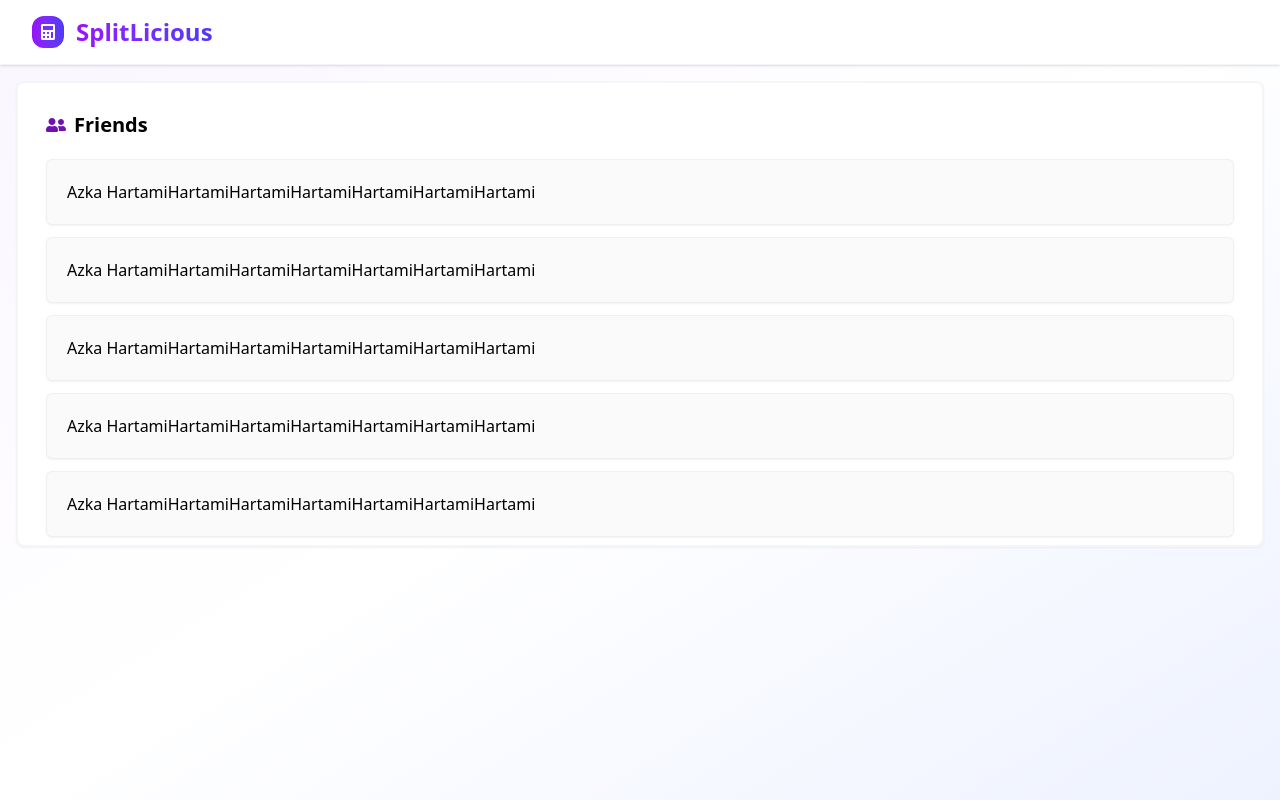
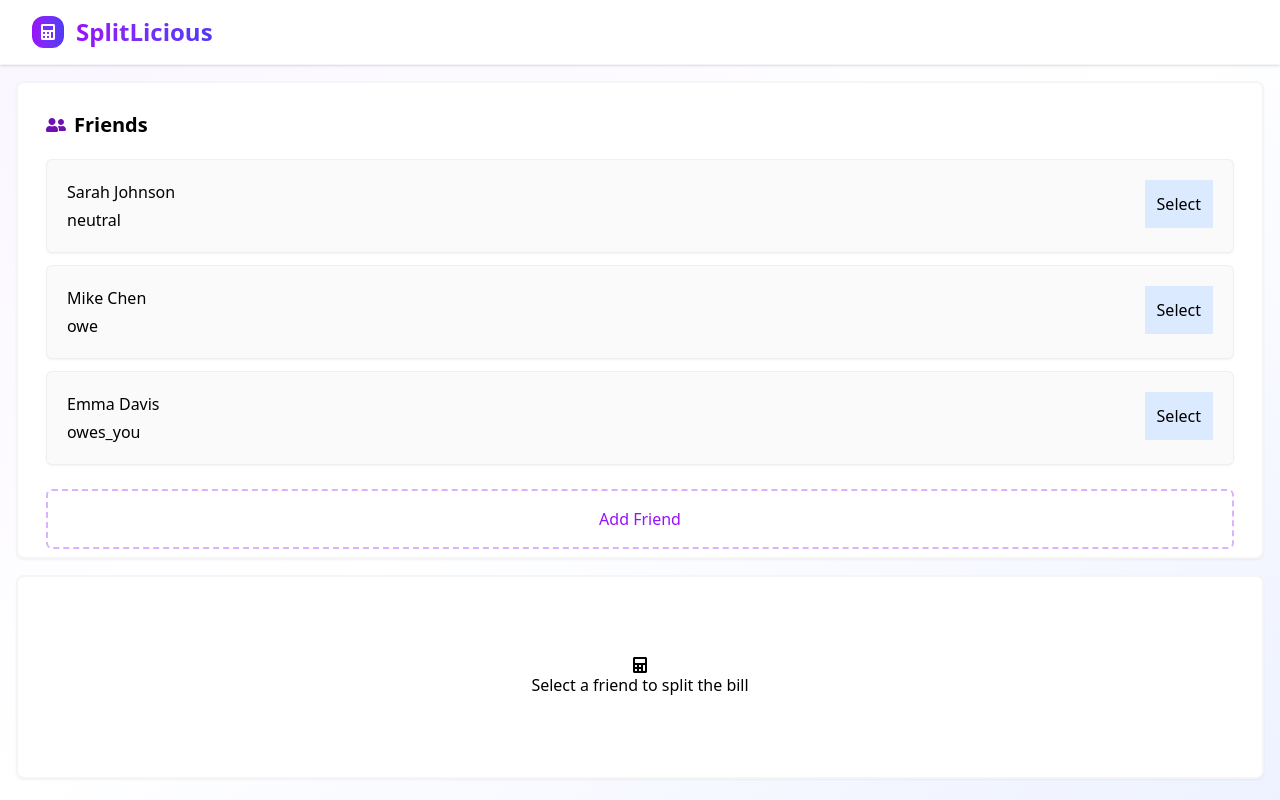
Before and after one commit to RezaPahlevi1/splitlicious, a React (Vite) app: page / in a window 1280 px wide. Built offline with nearby package versions, Linux system fonts and the light colour scheme.

Commit message:
feat: adding button event on add friend

```diff
--- a/src/App.jsx
+++ b/src/App.jsx
@@ -1,43 +1,65 @@
 import { useState } from "react";
 import "./App.css";
 import { Navbar } from "./components/Navbar";
-import { FaUserFriends } from "react-icons/fa";
+import { FriendList } from "./components/FriendList";
+import { FaCalculator } from "react-icons/fa";
 
 function App() {
+  const listTeman = [
+    {
+      id: 1,
+      name: "Sarah Johnson",
+      avatar:
+        "https://images.unsplash.com/photo-1494790108755-2616b612b786?w=150&h=150&fit=crop&crop=face",
+      balance: 0,
+      status: "neutral",
+    },
+    {
+      id: 2,
+      name: "Mike Chen",
+      avatar:
+        "https://images.unsplash.com/photo-1507003211169-0a1dd7228f2d?w=150&h=150&fit=crop&crop=face",
+      balance: -25.5,
+      status: "owe",
+    },
+    {
+      id: 3,
+      name: "Emma Davis",
+      avatar:
+        "https://images.unsplash.com/photo-1438761681033-6461ffad8d80?w=150&h=150&fit=crop&crop=face",
+      balance: 15.75,
+      status: "owes_you",
+    },
+  ];
+
+  const [friendActive, setFriendActive] = useState(false);
+
   return (
     <>
       <div className="min-h-screen bg-gradient-to-br from-purple-50 via-white to-indigo-50">
         <Navbar />
-        <FriendList />
+        <FriendList
+          friendActive={friendActive}
+          onFriendActive={setFriendActive}
+          listTeman={listTeman}
+        />
+        {!friendActive ? <StaticContainer /> : <AddFriendContainer />}
       </div>
     </>
   );
 }
 
-function FriendList() {
+function StaticContainer({ children }) {
   return (
-    <div className="max-w-screen border-2 border-gray-400/10 p-2 m-4 rounded-lg bg-white shadow-xs">
-      <div className="flex flex-row items-center">
-        <FaUserFriends className="text-xl ml-5 text-purple-800" />
-        <h1 className="p-5 pl-2 font-semibold text-xl">Friends</h1>
-      </div>
-      <div className="flex flex-col gap-3">
-        <Friend />
-        <Friend />
-        <Friend />
-        <Friend />
-        <Friend />
-      </div>
+    <div className="max-w-screen border-2 items-center py-20 mb-5 flex flex-col border-gray-400/10 p-2 m-4 rounded-lg bg-white shadow-xs">
+      <FaCalculator />
+      <p>Select a friend to split the bill</p>
     </div>
   );
 }
 
-function Friend() {
-  return (
-    <div className="p-5 rounded-md mx-5 bg-gray-400/5 shadow-xs border border-gray-300/30">
-      Azka HartamiHartamiHartamiHartamiHartamiHartamiHartami
-    </div>
-  );
+function AddFriendContainer() {
+  return <div>Add Friend Container</div>;
 }
 
 export default App;
--- /dev/null
+++ b/src/components/Friend.jsx
@@ -0,0 +1,13 @@
+export function Friend({ list }) {
+  return (
+    <div className="p-5 rounded-md flex flex-row mx-5 justify-between bg-gray-400/5 shadow-xs border border-gray-300/30">
+      <div className="flex flex-col gap-1">
+        <h1>{list.name}</h1>
+        <h1>{list.status}</h1>
+      </div>
+      <div>
+        <button className="p-3 bg-blue-100 cursor-pointer">Select</button>
+      </div>
+    </div>
+  );
+}
--- /dev/null
+++ b/src/components/FriendList.jsx
@@ -0,0 +1,29 @@
+import { FaUserFriends } from "react-icons/fa";
+import { Friend } from "./Friend";
+
+export function FriendList({ listTeman, friendActive, onFriendActive }) {
+  function handleFriendActive() {
+    onFriendActive(!friendActive);
+  }
+  return (
+    <div className="max-w-screen border-2 flex flex-col border-gray-400/10 p-2 m-4 rounded-lg bg-white shadow-xs">
+      <div className="flex flex-row items-center">
+        <FaUserFriends className="text-xl ml-5 text-purple-800" />
+        <h1 className="p-5 pl-2 font-semibold text-xl">Friends</h1>
+      </div>
+      <div className="flex flex-col gap-3">
+        {listTeman.map((list) => (
+          <Friend list={list} key={list.id} />
+        ))}
+      </div>
+      <div className="justify-center items-center flex flex-row text-center">
+        <button
+          onClick={handleFriendActive}
+          className="w-full cursor-pointer mt-6 mx-5 p-4 border-2 border-dashed border-purple-300 rounded-md text-purple-600 hover:border-purple-400 hover:bg-purple-50 transition-all duration-200 flex items-center justify-center gap-2"
+        >
+          <p>Add Friend</p>
+        </button>
+      </div>
+    </div>
+  );
+}
```
